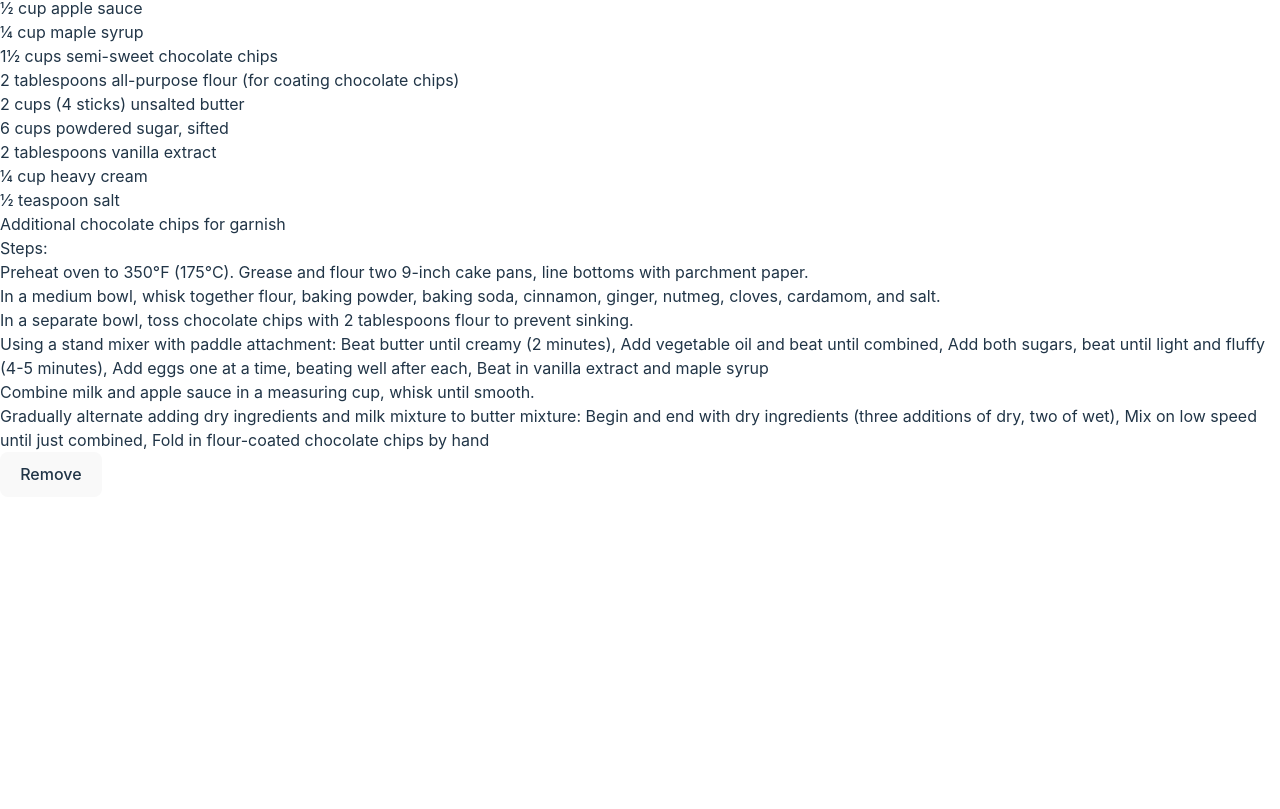
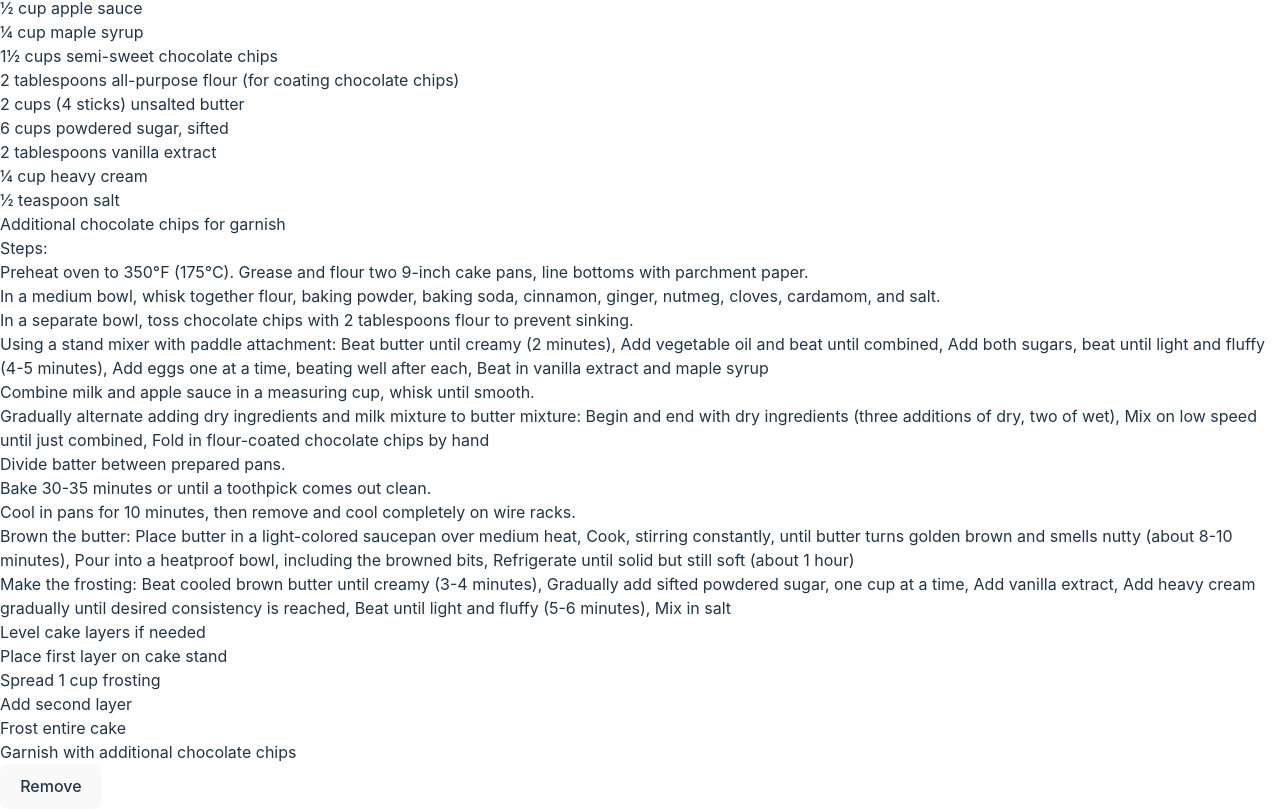
Before and after one commit to bmanke/recipe-app, a React (Vite) app: page / in a window 1280 px wide. Shown: the part 6176-6985 px from the top of the page. Before the commit the page ends 6673 px from the top, so only its background shows below. Built offline with nearby package versions, Linux system fonts and the light colour scheme.

Commit message:
Oct 22, 2024, 9:47 PM

```diff
--- a/src/data/initialRecipes.ts
+++ b/src/data/initialRecipes.ts
@@ -88,7 +88,17 @@ export const initialRecipes: Recipe[] = [
             "Using a stand mixer with paddle attachment: Beat butter until creamy (2 minutes), Add vegetable oil and beat until combined, Add both sugars, beat until light and fluffy (4-5 minutes), Add eggs one at a time, beating well after each, Beat in vanilla extract and maple syrup",
             "Combine milk and apple sauce in a measuring cup, whisk until smooth.",
             "Gradually alternate adding dry ingredients and milk mixture to butter mixture: Begin and end with dry ingredients (three additions of dry, two of wet), Mix on low speed until just combined, Fold in flour-coated chocolate chips by hand",
-
+            "Divide batter between prepared pans.",
+            "Bake 30-35 minutes or until a toothpick comes out clean.",
+            "Cool in pans for 10 minutes, then remove and cool completely on wire racks.",
+            "Brown the butter: Place butter in a light-colored saucepan over medium heat, Cook, stirring constantly, until butter turns golden brown and smells nutty (about 8-10 minutes), Pour into a heatproof bowl, including the browned bits, Refrigerate until solid but still soft (about 1 hour)",
+            "Make the frosting: Beat cooled brown butter until creamy (3-4 minutes), Gradually add sifted powdered sugar, one cup at a time, Add vanilla extract, Add heavy cream gradually until desired consistency is reached, Beat until light and fluffy (5-6 minutes), Mix in salt",
+            "Level cake layers if needed",
+            "Place first layer on cake stand",
+            "Spread 1 cup frosting",
+            "Add second layer",
+            "Frost entire cake",
+            "Garnish with additional chocolate chips"
         ],
         image: "https://images.unsplash.com/photo-1561043433-aaf687c4cf04?ixlib=rb-4.0.3&ixid=M3wxMjA3fDB8MHxwaG90by1wYWdlfHx8fGVufDB8fHx8fA%3D%3D&auto=format&fit=crop&w=1000&q=80",
         mealType: "Appetizer",
```
